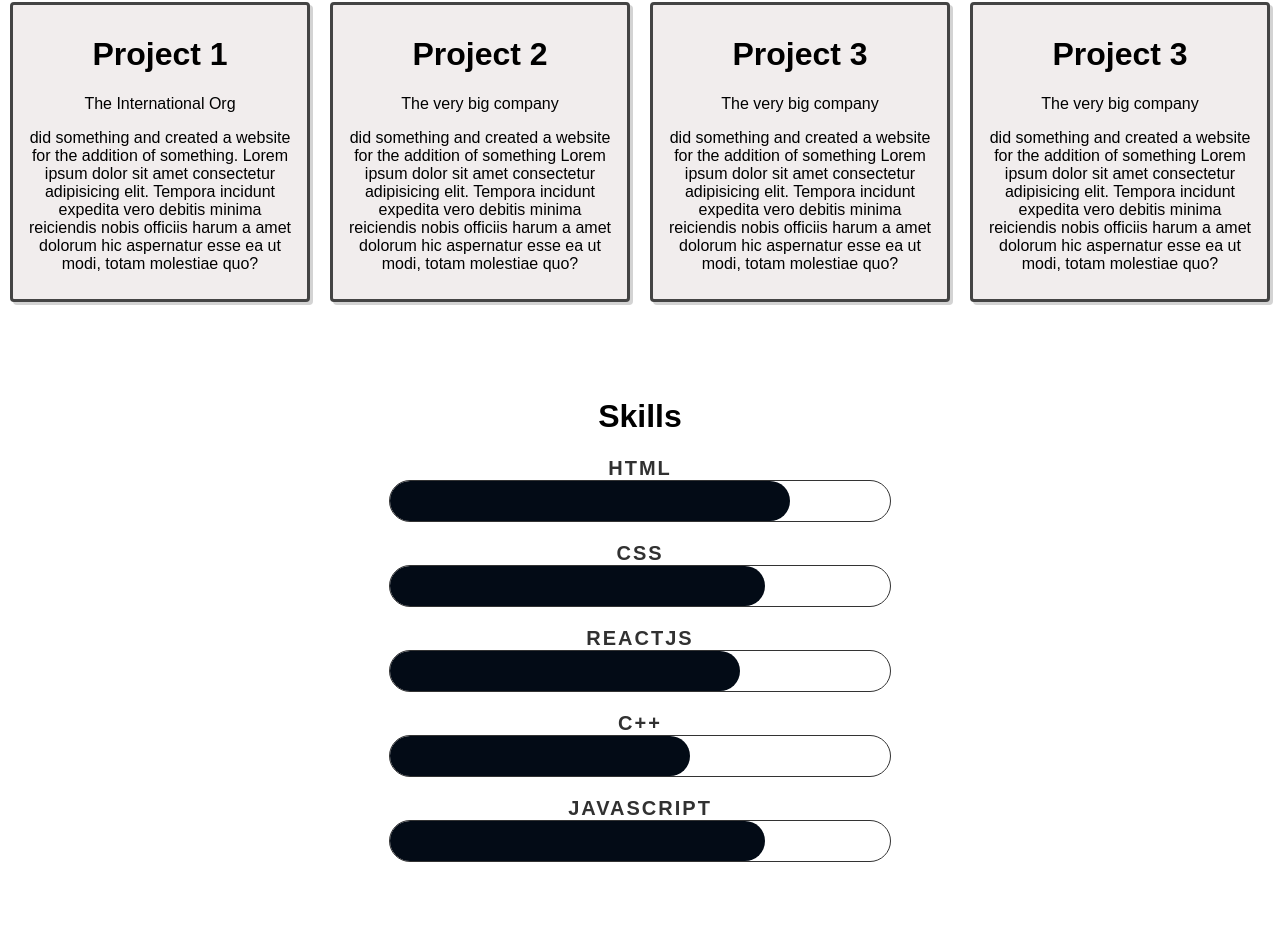
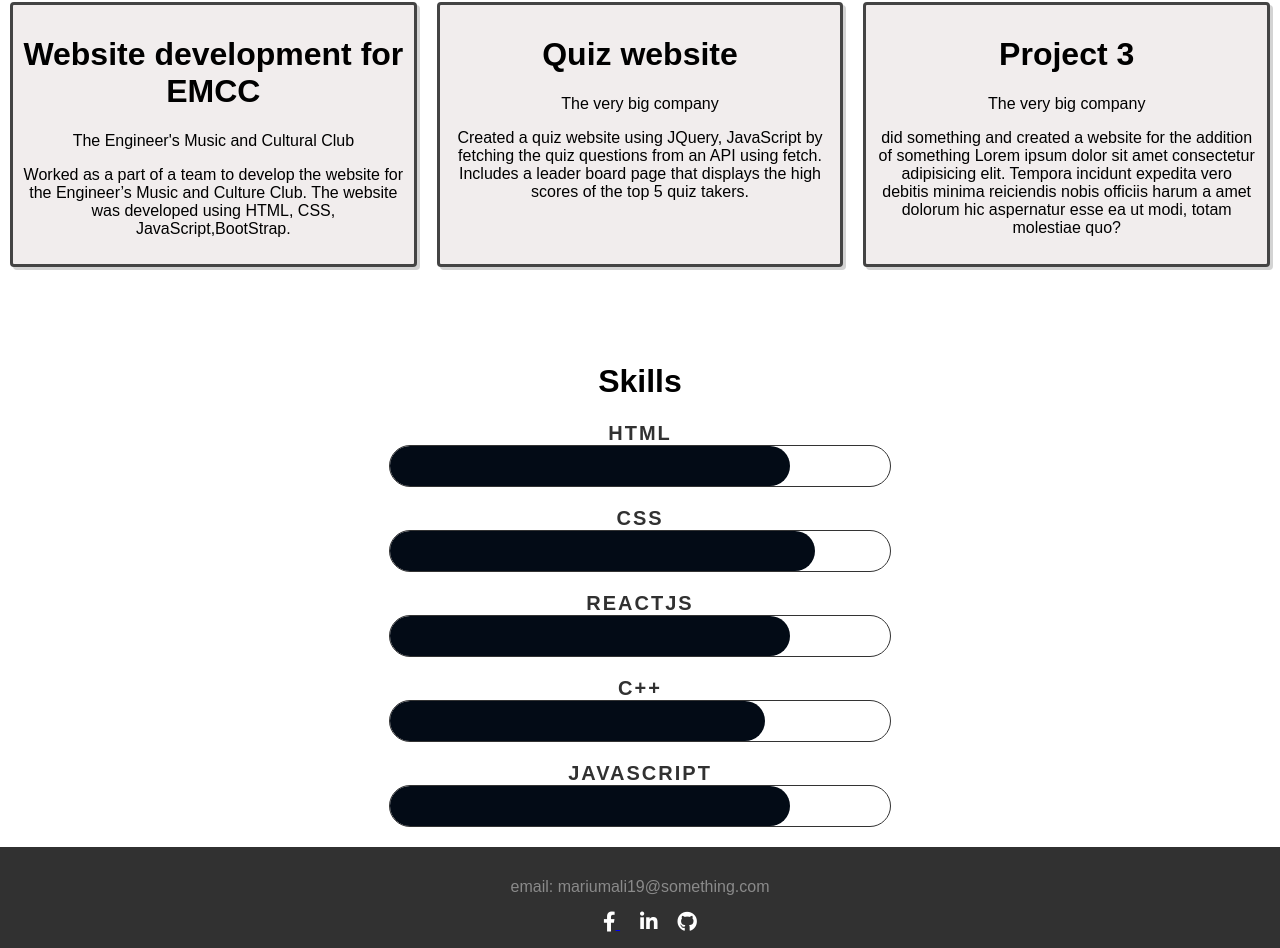
Before and after one commit to sowmith94/MyPortfolio-React, a React (Create React App) app: page / in a window 1280 px wide. Shown: the part 1370-2318 px from the top of the page. Before the commit the page ends 2252 px from the top, so only its background shows below. Built offline with nearby package versions, Linux system fonts and the light colour scheme.

Commit message:
Added footer

```diff
--- a/src/App.css
+++ b/src/App.css
@@ -221,6 +221,11 @@ html, body, .App {
   flex:1 0 21%;
 }
 
+.project-box:hover{
+  transition: all .2s ease-in-out;
+  transform: scale(1.1);
+}
+
 /*** Banner page ****/
 .banner-section{
   min-width: 100%;
@@ -300,3 +305,19 @@ html, body, .App {
     position: relative;
     /* top: -36px; */
 }
+
+/* *** Footer *** */
+.footer-section{
+  background-color: #313131;
+  color: rgb(138, 138, 138);
+  /* height: 50px; */
+  padding-top: 15px;
+  padding-bottom: 15px;
+}
+
+.footer-section i{
+  color: white;
+  font-size: 20px;
+  padding-left: 20px;
+  /* margin-top: 10px; */
+}
--- a/src/App.js
+++ b/src/App.js
@@ -4,6 +4,7 @@ import About from './components/About'
 import Projects from './components/Projects';
 import Banner from './components/Banner';
 import Skills from './components/Skills';
+import Footer from './components/Footer';
 
 function App() {
   const personalInfo={
@@ -16,43 +17,38 @@ function App() {
       },
       {
         name: 'css',
-        level: 75,
+        level: 85,
       },
       {
         name:'reactjs',
-        level: 70,
+        level: 80,
       },
       {
         name:'c++',
-        level: 60
+        level: 75
       },
       {
         name:'javascript',
-        level: 75
+        level: 80
       }
     ],
     facebook: 'https://www.facebook.com',
     linkedin:'https://www.linkedin.com',
-    github: 'https://www.github.com',
+    github: 'https://www.github.com/marium19',
     address: 'H No: 123, Some Street, Hyderabad, TS, India',
-    email: 'someone@something.com'
+    email: 'mariumali19@something.com'
   }
 
   const projectList=[
     {
-      name: 'Project 1',
-      company: "The International Org",
-      descp: 'did something and created a website for the addition of something. Lorem ipsum dolor sit amet consectetur adipisicing elit. Tempora incidunt expedita vero debitis minima reiciendis nobis officiis harum a amet dolorum hic aspernatur esse ea ut modi, totam molestiae quo?'
+      name: 'Website development for EMCC',
+      company: "The Engineer's Music and Cultural Club",
+      descp: 'Worked as a part of a team to develop the website for the Engineer’s Music and Culture Club. The website was developed using HTML, CSS, JavaScript,BootStrap. '
     },
     {
-      name: 'Project 2',
+      name: 'Quiz website',
       company: "The very big company",
-      descp: 'did something and created a website for the addition of something Lorem ipsum dolor sit amet consectetur adipisicing elit. Tempora incidunt expedita vero debitis minima reiciendis nobis officiis harum a amet dolorum hic aspernatur esse ea ut modi, totam molestiae quo?'
-    },
-    {
-      name: 'Project 3',
-      company: "The very big company",
-      descp: 'did something and created a website for the addition of something Lorem ipsum dolor sit amet consectetur adipisicing elit. Tempora incidunt expedita vero debitis minima reiciendis nobis officiis harum a amet dolorum hic aspernatur esse ea ut modi, totam molestiae quo?'
+      descp: 'Created a quiz website using JQuery, JavaScript by fetching the quiz questions from an API using fetch. Includes a leader board page that displays the high scores of the top 5 quiz takers.'
     },
     {
       name: 'Project 3',
@@ -68,6 +64,7 @@ function App() {
       <About personalInfo={personalInfo}/>
       <Projects projectList={projectList}/>
       <Skills personalInfo={personalInfo}/>
+      <Footer personalInfo={personalInfo}/>
       <p></p>
     </div>
   );
--- /dev/null
+++ b/src/components/Footer.js
@@ -0,0 +1,15 @@
+import React from 'react';
+
+const Footer = ({personalInfo}) => {
+    const {email,facebook,linkedin,github}=personalInfo;
+    return (
+        <div className="footer-section">
+            <p>email: {email}</p>
+            <a href={facebook}><i className="fab fa-facebook-f"></i> </a>
+            <a href={linkedin}><i className="fab fa-linkedin-in"></i></a>
+            <a href={github}><i className="fab fa-github"></i></a>
+        </div>
+    )
+}
+
+export default Footer
```
Also changed, not shown: 1 other file (tests, documents, lock files or other folders).
